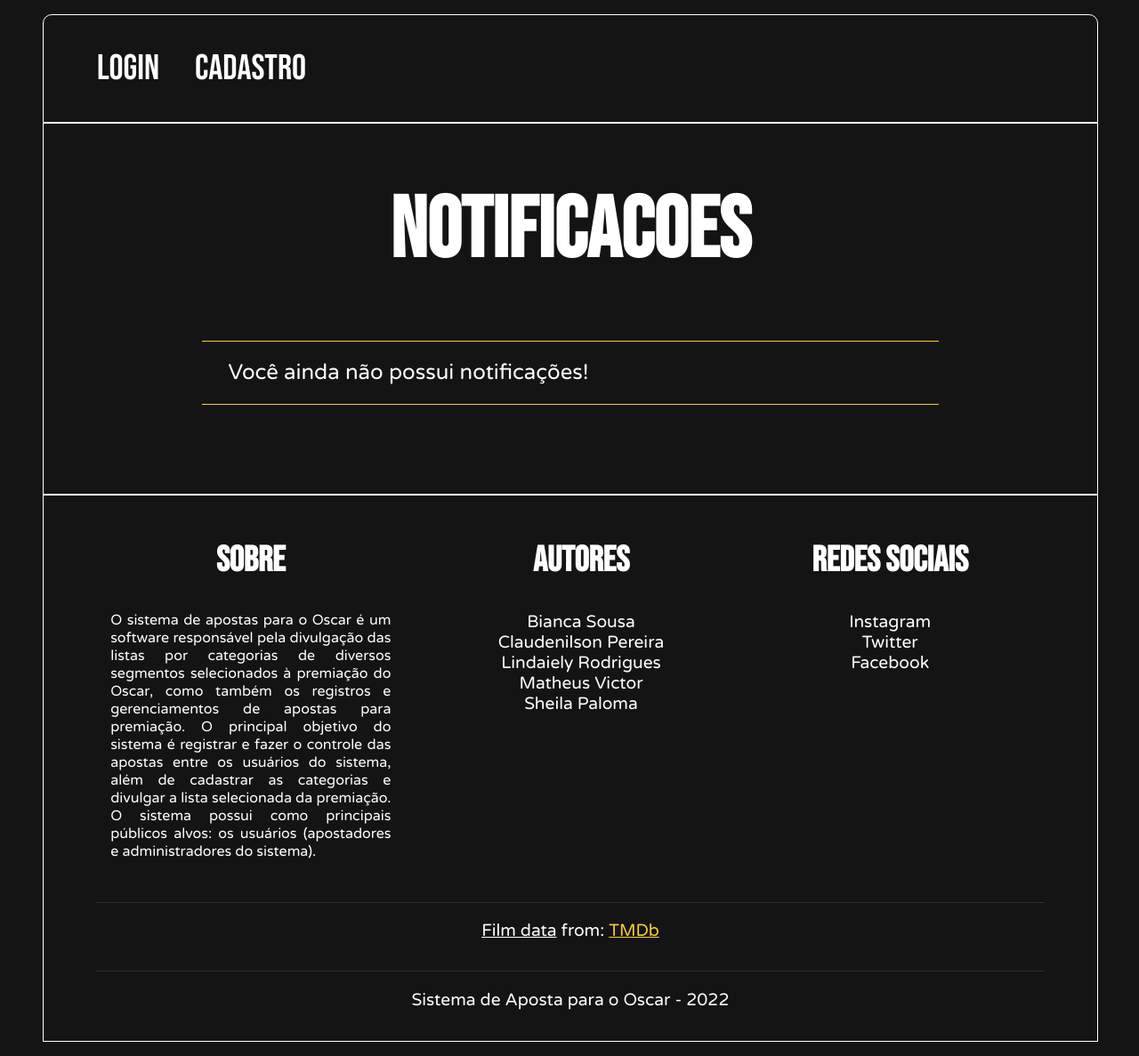
After one commit to taotamat/SistemaDeApostaParaOscar, a Django app: page /auth/notificacoes/ in a window 1280 px wide. The commit adds this page. Shown: the whole page at 89% size. Run offline with Django 4.2, Linux system fonts and the light colour scheme; data comes from the database, SQL or seed files in the repository; both versions use the stored data as it was after the commit.

Commit message:
Temos notificacoes agr

```diff
--- a/src/administrador/templates/menuA.html
+++ b/src/administrador/templates/menuA.html
@@ -33,7 +33,7 @@
     </div>
 
     <div class="Sair">
-        <a class="opcaoA" href="" style="cursor: pointer;">
+        <a class="opcaoA" href="{% url 'sairA' %}" style="cursor: pointer;">
             <div class="opcao">
                 <div>
                     <h3>Sair</h3>
--- a/src/administrador/urls.py
+++ b/src/administrador/urls.py
@@ -8,5 +8,6 @@ urlpatterns = [
     path('home/', views.home, name='homeA'),
     path('cadResultados/', views.cadResultados, name='cadResultados'),
     path('valida_resultados/', views.valida_resultados, name='valida_resultados'),
-    path('salvar_resultados/', views.salvar_resultados, name='salvar_resultados')
+    path('salvar_resultados/', views.salvar_resultados, name='salvar_resultados'),
+    path('sairA/', views.sairA, name='sairA')
 ]
--- a/src/apostas/templates/aposta2.html
+++ b/src/apostas/templates/aposta2.html
@@ -70,6 +70,6 @@
 
     </form>
 
-    <p>{{indicados}}</p>
+    <!-- <p>{{indicados}}</p> -->
 
 {% endblock %}
--- a/src/pagina_inicial/templates/home.html
+++ b/src/pagina_inicial/templates/home.html
@@ -39,8 +39,4 @@
         </div>
 
     </div>
-
-
-
-
 {% endblock %}
--- /dev/null
+++ b/src/static/css/notificacoes.css
@@ -0,0 +1,60 @@
+.todasNotis, .cadaNoti, .dataNoti, .conteudoNoti, .tituloNoti, .mensagemNoti {
+    display: flex;
+
+}
+
+.todasNotis {
+    width: 100%;
+    justify-content: center;
+    align-items: center;
+    /* border: 1px solid blue; */
+    flex-direction: column;
+    margin-bottom: 100px;
+}
+
+
+.cadaNoti, .barrinha {
+    width: 70%;
+    /* border: 1px solid yellow; */
+    border-bottom: 1px solid #FCCD30;
+}
+
+
+.dataNoti {
+    width: 30%;
+    align-items: center;
+    /* border-right: 1px solid #FCCD30; */
+}
+
+.dataNoti p {
+    font-size: 15pt;
+    margin-left: 25px;
+}
+
+.conteudoNoti {
+    width: 100%;
+    flex-direction: column;
+    padding-top: 10px;
+    padding-bottom: 10px;
+}
+
+.conteudoNoti p {
+    margin-left: 30px;
+}
+
+
+.tituloNoti {
+    width: 100%;
+    height: 50px;
+    align-items: center;
+    /* border: 1px solid rgb(255, 157, 0); */
+    font-size: 18pt;
+}
+
+.mensagemNoti {
+    width: 100%;
+    height: 30px;
+    align-items: center;
+    /* border: 1px solid blueviolet; */
+    color: rgba(255, 255, 255, 0.7);
+}
--- a/src/templates/base.html
+++ b/src/templates/base.html
@@ -52,23 +52,20 @@
 
         {% if id_user != None %}
 
-          {% if 3 == 1 %}
 
           <span class="material-symbols-outlined notificacoes">
-              <a href="">
+            <a href="{% url 'notificacoes' %}">
               notifications
             </a>
           </span>
 
-          {% else %}
 
-            <span class="material-symbols-sharp notificacoes">
+          <!-- <span class="material-symbols-sharp notificacoes">
             <a href="" style="color: #FCCD30;">
               notifications_active
             </a>
           </span>
-
-          {% endif %}
+           -->
 
           <button class="link_usuario" onclick="Mudarestado('opcoesUser')">
             <div class="perfil" id="Perfil_header" style="background-color: #FCCD30;">
--- /dev/null
+++ b/src/usuarios/templates/notificacoes.html
@@ -0,0 +1,57 @@
+{% extends 'base.html' %}
+{% load static %}
+
+{% block 'titulo' %}Notificacoes{% endblock %}
+
+{% block 'head' %}
+    <link rel="stylesheet" href="{% static 'css/cadastro.css' %}">
+    <link rel="stylesheet" href="{% static 'css/notificacoes.css' %}">
+{% endblock %}
+
+{% block 'conteudo' %}
+
+    <div class="titulo">
+        <h1>Notificacoes</h1>
+    </div>
+
+    <div class="todasNotis">
+        {% if notificacoes != None %}
+            <div class="barrinha"></div>
+            {% for i in notificacoes %}
+                <div class="cadaNoti">
+
+                    <div class="dataNoti">
+                        <p>{{i.data}}</p>
+                    </div>
+
+                    <div class="conteudoNoti">
+
+                        <div class="tituloNoti">
+                            <p>
+                                {{i.titulo}}
+                            </p>
+                        </div>
+
+                        <div class="mensagemNoti">
+                            <p>
+                                {{i.mensagem}}
+                            </p>
+                        </div>
+                    </div>
+
+                </div>
+            {% endfor %}
+        {% else %}
+            <div class="barrinha"></div>
+            <div class="cadaNoti">
+                <div class="conteudoNoti">
+                    <div class="tituloNoti">
+                        <p>Você ainda não possui notificações!</p>
+                    </div>
+                </div>
+            </div>
+        {% endif %}
+    </div>
+
+
+{% endblock %}
--- a/src/usuarios/urls.py
+++ b/src/usuarios/urls.py
@@ -12,5 +12,6 @@ urlpatterns = [
     path('sair/', views.sair, name='sair'),
     path('mudarDados/', views.mudarDados, name='mudarDados'),
     path('alterarDados/', views.alterarDados, name='alterarDados'),
-    path('perfil/', views.perfil, name='perfil')
+    path('perfil/', views.perfil, name='perfil'),
+    path('notificacoes/', views.notificacoes, name='notificacoes')
 ]
--- a/src/usuarios/views.py
+++ b/src/usuarios/views.py
@@ -1,8 +1,9 @@
 from django.shortcuts import render
 from django.http import HttpResponse
-from .models import Usuario
+from .models import Usuario, Notificacao
 from django.shortcuts import redirect
 from hashlib import sha256
+from administrador.views import notificar, notificarTodos, busca_notifica
 
 
 def perfil(request):
@@ -62,6 +63,8 @@ def mudarDados(request):
 
 def valida_cadastro(request):
 
+    erro = 1
+
     nome = request.POST.get('nome')
     senha = request.POST.get('senha')
     email = request.POST.get('email')
@@ -79,9 +82,16 @@ def valida_cadastro(request):
             senha = sha256(senha.encode()).hexdigest()
             usuario = Usuario(nome=nome, senha=senha, email=email)
             usuario.save()
+            erro = 0
+
             retorno = redirect('/auth/cadastro/?status=0')
         except:
             retorno = redirect('/auth/cadastro/?status=4')
+
+    if erro == 0:
+        aux = list(Usuario.objects.all().filter(email=email))
+        #notificar(id_user=aux[0].id, mensagem=' ', titulo='Conta cadastrada com sucesso!')
+        busca_notifica(aux[0], ' ', f'Conta de {aux[0].nome} cadastrada com sucesso!')
 
     return retorno
 
@@ -165,8 +175,30 @@ def pegaUser(id_user):
     else:
         return todos[0]
 
-def notificar(id_user, mensagem):
-    usuario = pegaUser(id_user)
+
+def pegaNotificacoes(id_user):
+    todos = list(Notificacao.objects.all().filter(id_usuario=id_user))
+    if len(todos) == 0:
+        return None
+    else:
+        return todos
+
+def notificacoes(request):
+
+    status = request.GET.get('status')
+    id_usuario = request.session.get('usuario')
+    n = pegaNotificacoes(id_user=id_usuario)
+
+    if n != None:
+        n = list(reversed(n))
+
+    return render(request, 'notificacoes.html', {
+        'status': status,
+        'id_user': id_usuario,
+        'notificacoes': n
+        }
+    )
+
 
 
 
```
Also changed, not shown: src/administrador/views.py (+27 -0 lines), src/db.sqlite3. Lines whose indentation alone changed are shown as unchanged.
